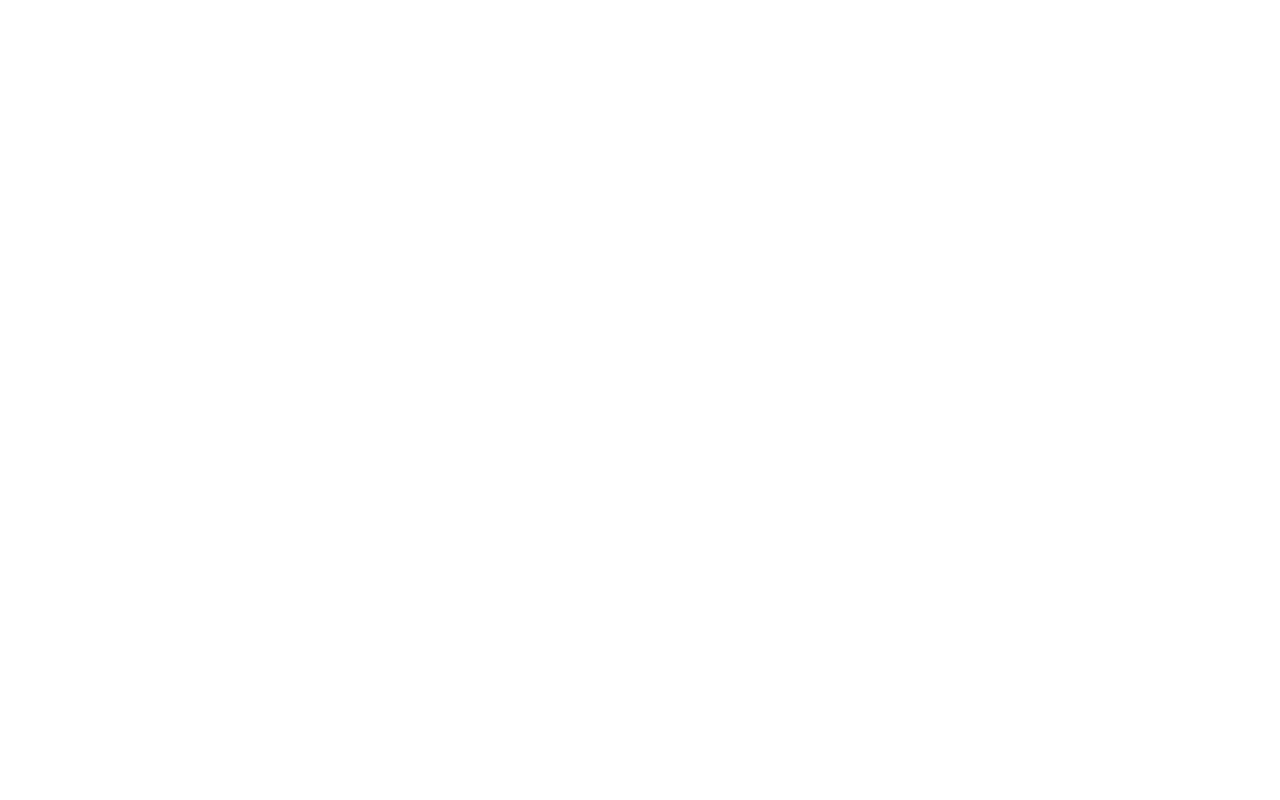
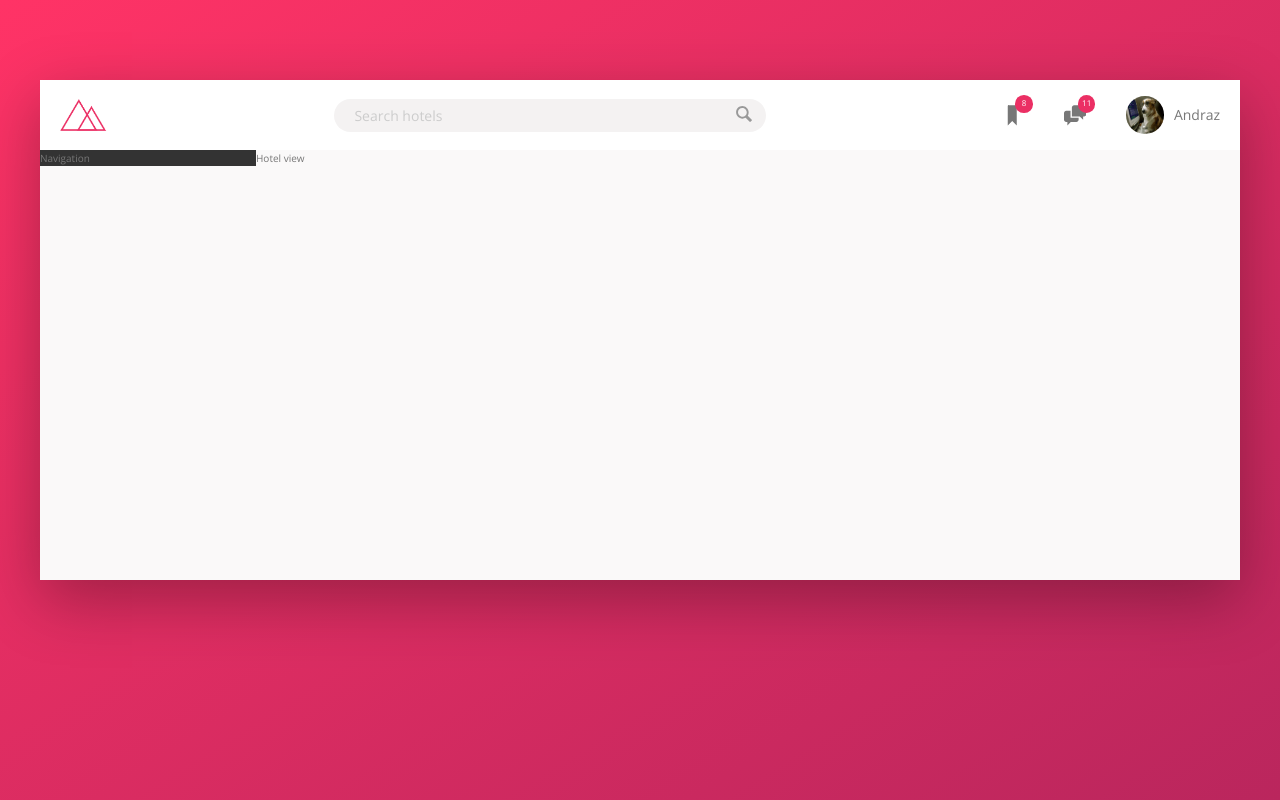
Before and after one commit to abergan7/trillo, a website: page index.html in a window 1280 px wide. Drawn offline with nearby package versions, Linux system fonts and the light colour scheme.

Commit message:
fe: header - search bar - notifications - profile

```diff
--- a/index.html
+++ b/index.html
@@ -13,5 +13,46 @@
 
     <title>Trillo &mdash; Your all-in-one booking app</title>
   </head>
-  <body></body>
+  <body>
+    <div class="container">
+      <header class="header">
+        <img src="img/logo.png" alt="Logo" class="logo" />
+
+        <form action="#" class="search">
+          <input
+            type="text"
+            class="search__input"
+            placeholder="Search hotels"
+          />
+          <button class="search__button">
+            <svg class="search__icon">
+              <use xlink:href="img/sprite.svg#icon-magnifying-glass"></use>
+            </svg>
+          </button>
+        </form>
+        <nav class="user-nav">
+          <div class="user-nav__icon-box">
+            <svg class="user-nav__icon">
+              <use xlink:href="img/sprite.svg#icon-bookmark"></use>
+            </svg>
+            <span class="user-nav__notification">8</span>
+          </div>
+          <div class="user-nav__icon-box">
+            <svg class="user-nav__icon">
+              <use xlink:href="img/sprite.svg#icon-chat"></use>
+            </svg>
+            <span class="user-nav__notification">11</span>
+          </div>
+          <div class="user-nav__icon-box">
+            <img src="img/user.jpg" alt="User" class="user-nav__user-photo" />
+            <span class="user-nav__user-name">Andraz</span>
+          </div>
+        </nav>
+      </header>
+      <div class="content">
+        <nav class="sidebar">Navigation</nav>
+        <main class="hotel-view">Hotel view</main>
+      </div>
+    </div>
+  </body>
 </html>
--- a/package.json
+++ b/package.json
@@ -4,7 +4,7 @@
   "description": "Trillo",
   "main": "index.js",
   "scripts": {
-    "watch:sass": "node-sass sass/main.scss css/style.css -w",
+    "watch": "node-sass sass/main.scss css/style.css -w",
     "devserver": "live-server",
     "start": "npm-run-all --parallel devserver watch:sass",
     "compile:sass": "node-sass sass/main.scss css/style.comp.css",
--- /dev/null
+++ b/sass/_base.scss
@@ -0,0 +1,46 @@
+:root {
+  --color-primary: #eb2f64;
+  --color-primary-light: #ff3366;
+  --color-primary-dark: #ba265d;
+
+  --color-grey-light-1: #faf9f9;
+  --color-grey-light-2: #f4f2f2;
+  --color-grey-light-3: #f0eeee;
+  --color-grey-light-4: #ccc;
+
+  --color-grey-dark-1: #333;
+  --color-grey-dark-2: #777;
+  --color-grey-dark-3: #999;
+
+  --shadow-dark: 0 2rem 6rem rgba(0, 0, 0, 0.3);
+}
+
+* {
+  margin: 0;
+  padding: 0;
+}
+
+*,
+*::before,
+*::after {
+  box-sizing: border-box;
+}
+
+html {
+  box-sizing: border-box;
+  font-size: 62.5%;
+}
+
+body {
+  font-family: "Open Sans", sans-serif;
+  font-weight: 400;
+  line-height: 1.6;
+  color: var(--color-grey-dark-2);
+  background-image: linear-gradient(
+    to right bottom,
+    var(--color-primary-light),
+    var(--color-primary-dark)
+  );
+  background-repeat: no-repeat;
+  min-height: calc(100vh - 8rem);
+}
--- /dev/null
+++ b/sass/_components.scss
@@ -0,0 +1,109 @@
+.logo {
+  height: 3.25rem;
+  margin-left: 2rem;
+}
+
+.search {
+  flex: 0 0 40%;
+  display: flex;
+  align-items: center;
+  justify-content: center;
+
+  &__input {
+    font-family: inherit;
+    font-size: inherit;
+    color: inherit;
+    background-color: var(--color-grey-light-2);
+    border: none;
+    padding: 0.7rem 2rem;
+    border-radius: 100px;
+    width: 90%;
+    transition: all 0.2s;
+    margin-right: -3.25rem;
+
+    &:focus {
+      outline: none;
+      width: 100%;
+      background-color: var(--color-grey-light-3);
+    }
+
+    &::-webkit-input-placeholder {
+      font-weight: 100;
+      color: var(--color-grey-light-4);
+    }
+  }
+
+  &__input:focus + &__button {
+    background-color: var(--color-grey-light-3);
+  }
+
+  &__button {
+    border: none;
+    background-color: var(--color-grey-light-2);
+
+    &:focus {
+      outline: none;
+    }
+
+    &:active {
+      transform: translateY(2px);
+    }
+  }
+
+  &__icon {
+    width: 2rem;
+    height: 2rem;
+    fill: var(--color-grey-dark-3);
+  }
+}
+
+.user-nav {
+  display: flex;
+  align-items: center;
+  align-self: stretch;
+
+  & > * {
+    padding: 0 2rem;
+    cursor: pointer;
+    height: 100%;
+    display: flex;
+    align-items: center;
+
+    &:hover {
+      background-color: var(--color-grey-light-2);
+    }
+  }
+
+  &__icon-box {
+    position: relative;
+  }
+
+  &__icon {
+    width: 2.25rem;
+    height: 2.25rem;
+    fill: var(--color-grey-dark-2);
+  }
+
+  &__notification {
+    font-size: 0.8rem;
+    height: 1.75rem;
+    width: 1.75rem;
+    border-radius: 50%;
+    background-color: var(--color-primary);
+    color: #fff;
+    position: absolute;
+    top: 1.5rem;
+    right: 1.1rem;
+
+    display: flex;
+    justify-content: center;
+    align-items: center;
+  }
+
+  &__user-photo {
+    height: 3.75rem;
+    width: 3.75rem;
+    border-radius: 50%;
+    margin-right: 1rem;
+  }
+}
--- /dev/null
+++ b/sass/_layout.scss
@@ -0,0 +1,30 @@
+.container {
+  max-width: 120rem;
+  background-color: var(--color-grey-light-1);
+  box-shadow: var(--shadow-dark);
+  margin: 8rem auto;
+  min-height: 50rem;
+}
+
+.header {
+  font-size: 1.4rem;
+  display: flex;
+  justify-content: space-between;
+  align-items: center;
+  height: 7rem;
+  background-color: #fff;
+  border-bottom: var(--color-grey-light-2);
+}
+
+.content {
+  display: flex;
+}
+
+.sidebar {
+  background-color: var(--color-grey-dark-1);
+  flex: 0 0 18%;
+}
+
+.hotel-view {
+  flex: 1;
+}
--- a/sass/main.scss
+++ b/sass/main.scss
@@ -1,17 +1,3 @@
-/*
-COLORS
-
-Primary: #eb2f64
-Primary light: #FF3366
-Primary dark: #BA265D
-
-Grey light 1: #faf9f9
-Grey light 2: #f4f2f2
-Grey light 3: #f0eeee
-Grey light 4: #ccc
-
-Grey dark 1: #333
-Grey dark 2: #777
-Grey dark 3: #999
-
-*/
+@import "base";
+@import "layout";
+@import "components";
```
Also changed, not shown: css/style.css.
